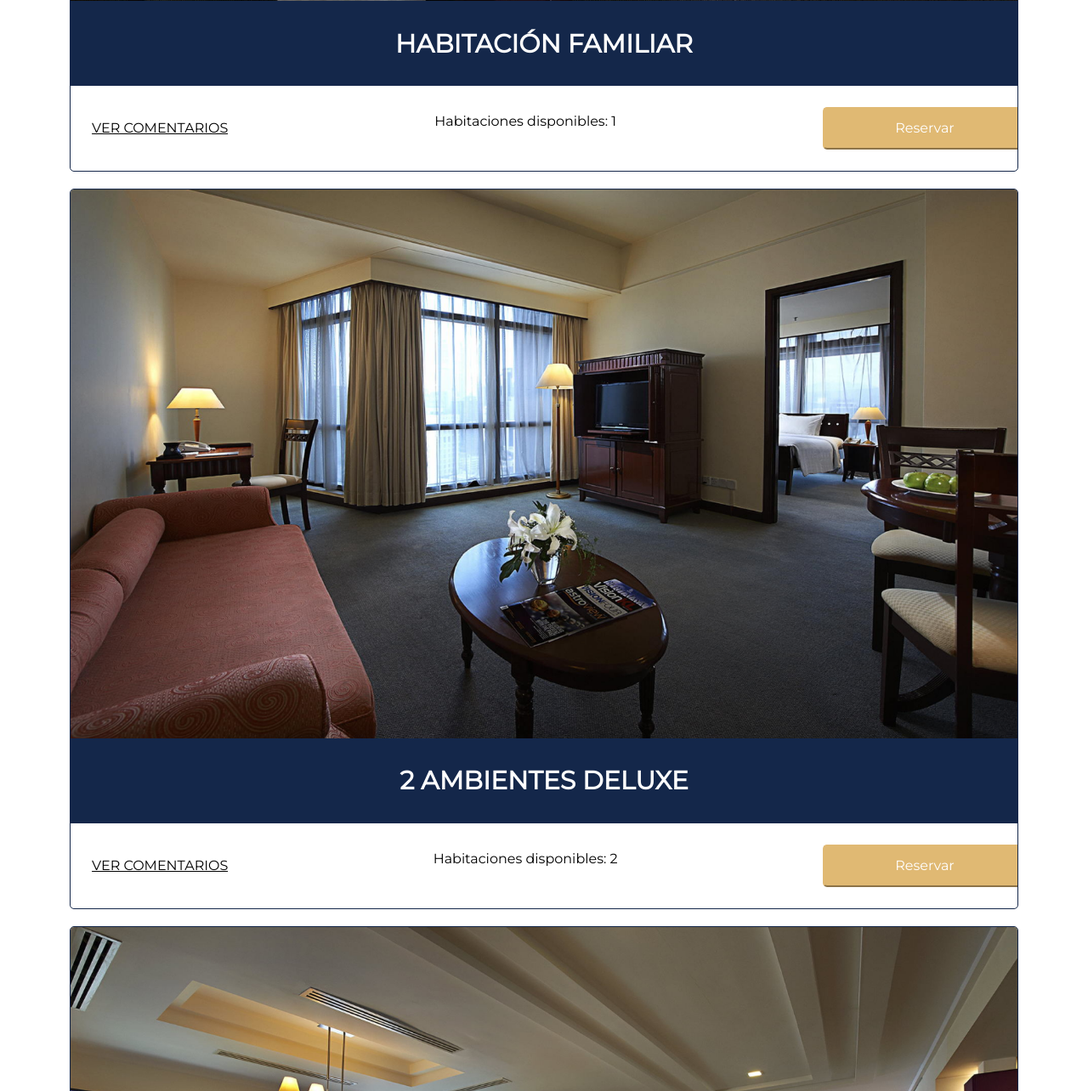
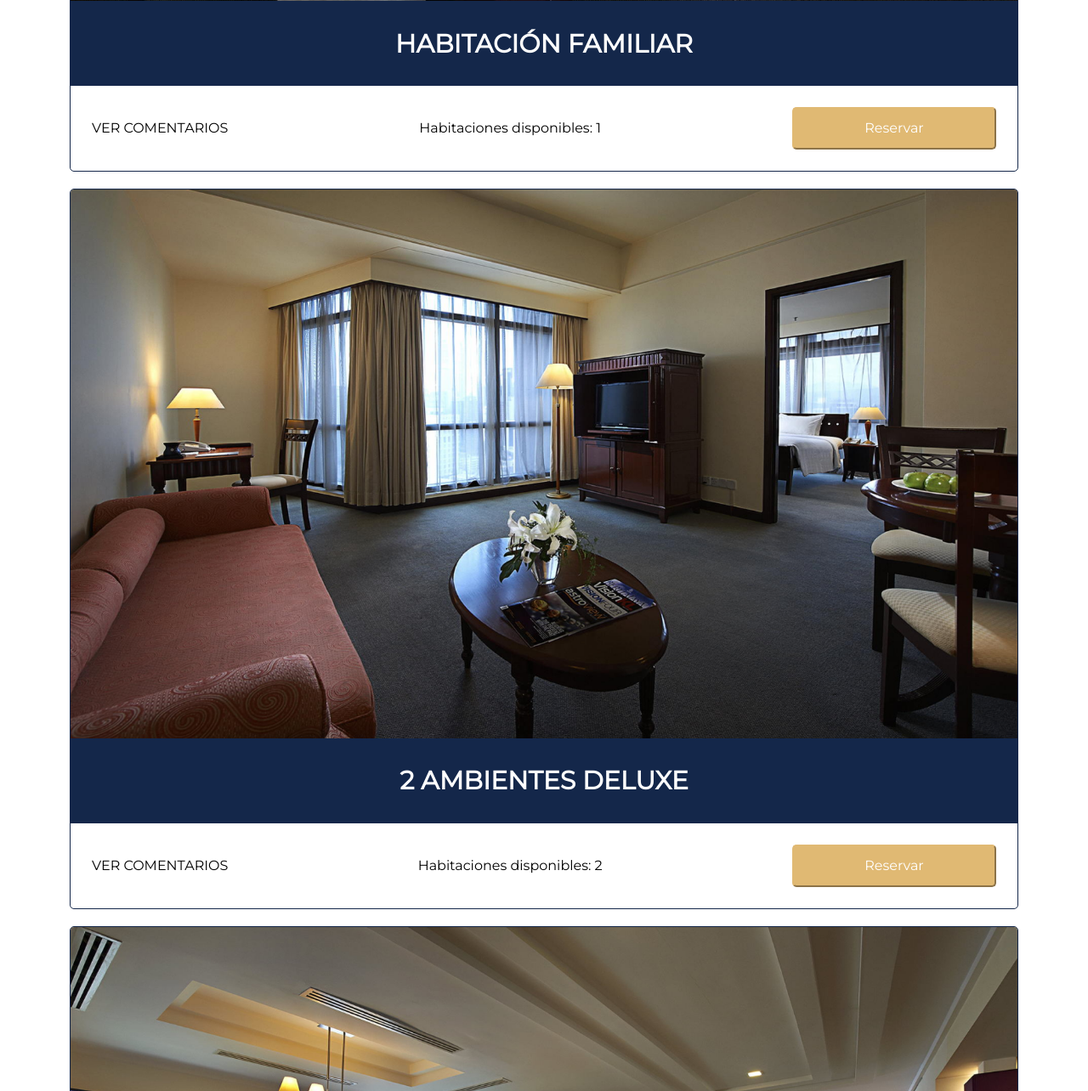
Before and after one commit to Rassaster/misionTIC-reservasHotelBerjaya, a Flask app: page /habitaciones/ in a window 1280 px wide. Shown: the part 1482-2766 px from the top of the page at 85% size. Run offline with Flask 2, Linux system fonts and the light colour scheme.

Commit message:
cards terminadas, falta las conexiones del footer del card

```diff
--- a/src/static/css/baseStyle.css
+++ b/src/static/css/baseStyle.css
@@ -210,18 +210,16 @@ footer > div {
 
 .botonesFot {
   display: flex;
-  width: 1100px;
   justify-content: space-between;
+  align-items: center;
   margin: 25px;
-  align-items: center;
 }
 
-.habitFotos > .hab1 > .botonesFot > a {
+.habitFotos > .hab1 > .botonesFot > a,
+.habitFotos > .hab1 > .botonesFot > p {
+  text-decoration: none;
   color:black;
-}
-
-.habitFotos > .hab1 > .botonesFot > p {
-  color:black;
+  margin: 0px;
 }
 
 .habitFotos > .hab1 > .botonesFot > button {
```
